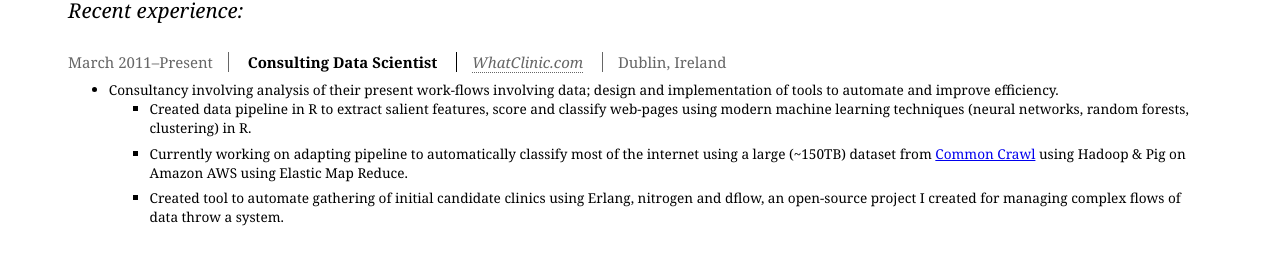
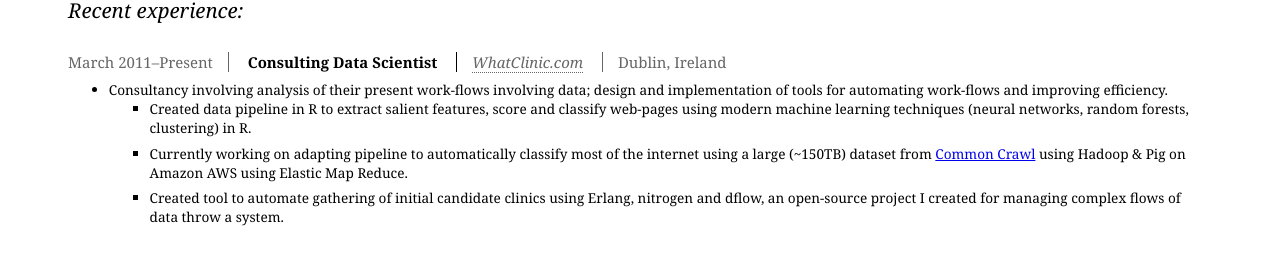
Before and after one commit to retnuh/retnuh.github.io, a plain HTML site: page hunterkellycv.html in a window 1280 px wide. Shown: the part 685-952 px from the top of the page. Drawn offline with Linux system fonts and the light colour scheme.

Commit message:
tweak language

```diff
--- a/hunterkellycv.html
+++ b/hunterkellycv.html
@@ -149,7 +149,7 @@
     <ul>
       <li>
 		Consultancy involving analysis of their present work-flows involving data; design and implementation of
-		tools to automate and improve efficiency.
+		tools for automating work-flows and improving efficiency.
 		<ul>
 		  <li> Created data pipeline in R to extract salient features, score and classify web-pages using modern machine learning techniques (neural networks, random forests, clustering) in R.</li>
 		  <li> Currently working on adapting pipeline to automatically classify most of the internet using a large (~150TB) dataset from <a href="http://commoncrawl.org/">Common Crawl</a> using Hadoop &amp; Pig on Amazon AWS using Elastic Map Reduce.</li>
```
